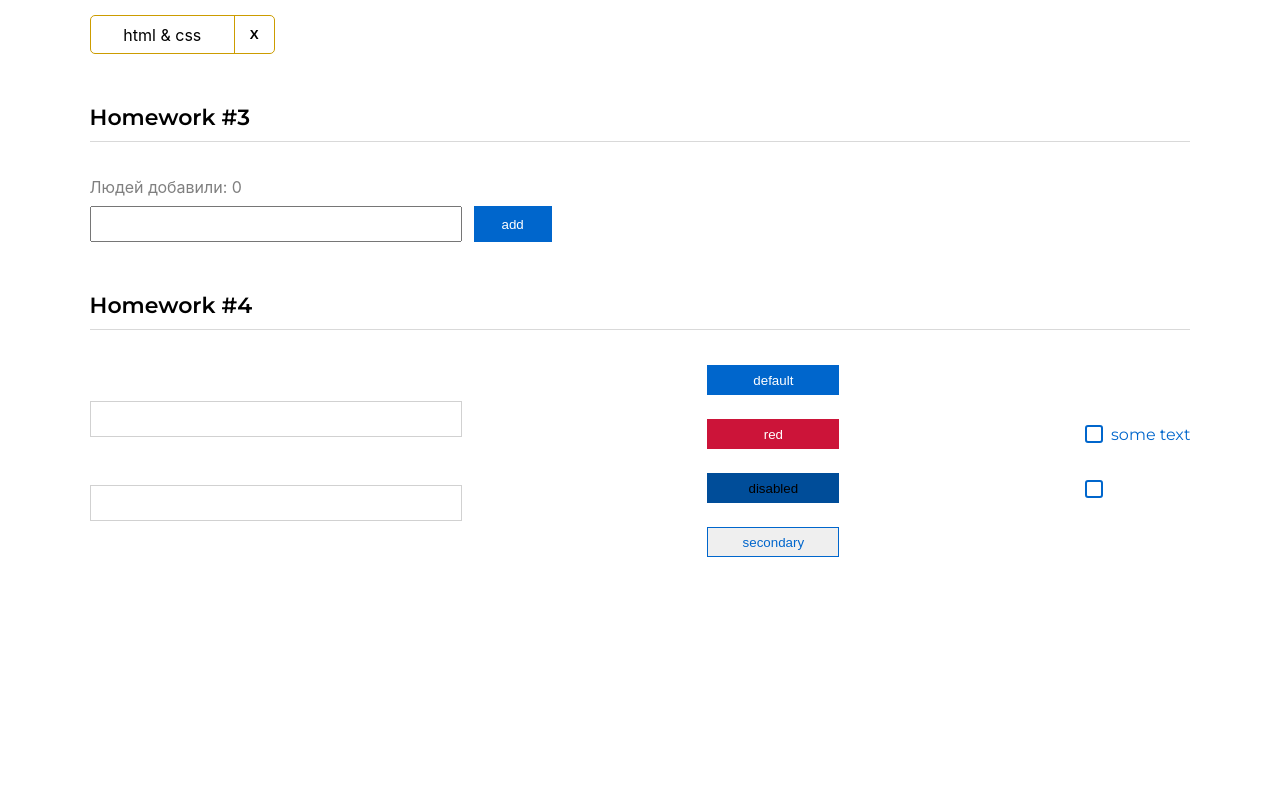
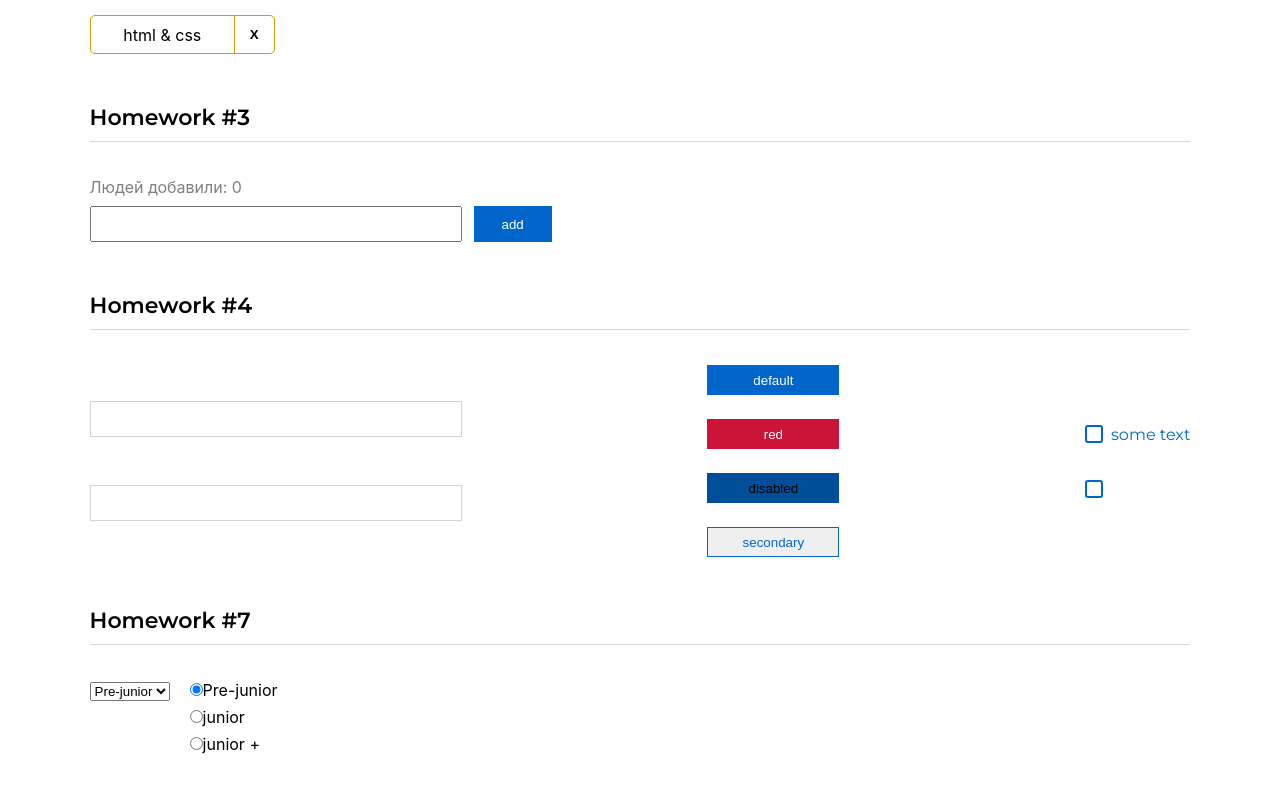
Before and after one commit to Dddmaxc/HomeWorkTwo, a React (Create React App) app: page /#/pre-junior in a window 1280 px wide. Shown: the part 979-1770 px from the top of the page. Before the commit the page ends 1586 px from the top, so only its background shows below. Built offline with nearby package versions, Linux system fonts and the light colour scheme.

Commit message:
fdfsdfsdf

```diff
--- a/src/s1-main/App.tsx
+++ b/src/s1-main/App.tsx
@@ -6,6 +6,7 @@ import HW3 from '../s2-homeworks/hw03/HW3'
 import HW4 from '../s2-homeworks/hw04/HW4'
 import HW5 from '../s2-homeworks/hw05/HW5'
 import HW6 from '../s2-homeworks/hw06/HW6'
+import HW7 from '../s2-homeworks/hw07/HW7'
 
 function App() {
 	return (
@@ -17,6 +18,7 @@ function App() {
 			{/* <HW4 /> */}
 			{/*при выполнении дз 5 и более - закомментировать здесь дз 1-4, так как они есть внутри дз 5 */}
 			<HW5 />
+			<HW7 />
 		</div>
 	)
 }
--- a/src/s2-homeworks/hw07/HW7.module.css
+++ b/src/s2-homeworks/hw07/HW7.module.css
@@ -1,2 +1,8 @@
 .container {
+	display: flex;
+	gap: 20px;
 }
+.SuperRadio {
+	display: flex;
+	flex-direction: column;
+}
--- a/src/s2-homeworks/hw07/HW7.tsx
+++ b/src/s2-homeworks/hw07/HW7.tsx
@@ -10,15 +10,19 @@ import s from './HW7.module.css'
  * 3 - в файле SuperRadio.tsx дописать name, checked, value (узнать для чего в радио name)
  * 4 - сделать стили в соответствии с дизайном
  * */
+export type OptionType = {
+	id: number
+	value: string
+}
 
-const arr = [
-    { id: 1, value: 'x' },
-    { id: 2, value: 'y' },
-    { id: 3, value: 'z' },
+const arr: OptionType[] = [
+	{ id: 1, value: 'Pre-junior' },
+	{ id: 2, value: 'junior' },
+	{ id: 3, value: 'junior +' },
 ] // value может быть изменено
 
 const HW7 = () => {
-    const [value, onChangeOption] = useState(1) // селект и радио должны работать синхронно
+	const [value, onChangeOption] = useState('Pre-junior') // селект и радио должны работать синхронно
 
 	return (
 		<div id={'hw7'}>
@@ -35,7 +39,7 @@ const HW7 = () => {
 							onChangeOption={onChangeOption}
 						/>
 					</div>
-                    <div>
+					<div className={s.SuperRadio}>
 						<SuperRadio
 							id={'hw7-super-radio'}
 							name={'hw7-radio'}
--- a/src/s2-homeworks/hw07/common/c5-SuperSelect/SuperSelect.tsx
+++ b/src/s2-homeworks/hw07/common/c5-SuperSelect/SuperSelect.tsx
@@ -4,6 +4,7 @@ import React, {
 	ChangeEvent,
 } from 'react'
 import s from './SuperSelect.module.css'
+import { OptionType } from '../../HW7'
 
 type DefaultSelectPropsType = DetailedHTMLProps<
 	SelectHTMLAttributes<HTMLSelectElement>,
@@ -11,8 +12,8 @@ type DefaultSelectPropsType = DetailedHTMLProps<
 >
 
 type SuperSelectPropsType = DefaultSelectPropsType & {
-    options?: any[]
-    onChangeOption?: (option: any) => void
+	options?: OptionType[]
+	onChangeOption?: (option: string) => void
 }
 
 const SuperSelect: React.FC<SuperSelectPropsType> = ({
@@ -23,12 +24,12 @@ const SuperSelect: React.FC<SuperSelectPropsType> = ({
 	...restProps
 }) => {
 	const mappedOptions: any[] = options
-        ? options.map((o) => (
+		? options.map(o => (
 				<option
 					id={'hw7-option-' + o.id}
 					className={s.option}
 					key={o.id}
-                  value={o.id}
+					value={o.value}
 				>
 					{o.value}
 				</option>
@@ -36,6 +37,8 @@ const SuperSelect: React.FC<SuperSelectPropsType> = ({
 		: [] // map options with key
 
 	const onChangeCallback = (e: ChangeEvent<HTMLSelectElement>) => {
+		onChangeOption?.(e.currentTarget.value)
+		onChange?.(e)
 		// делают студенты
 	}
 
--- a/src/s2-homeworks/hw07/common/c6-SuperRadio/SuperRadio.module.css
+++ b/src/s2-homeworks/hw07/common/c6-SuperRadio/SuperRadio.module.css
@@ -4,11 +4,12 @@
 .radio::before {
 }
 
-
 .radio:checked::before {
 }
 
 .label {
+	display: block;
+	padding-bottom: 7px;
 }
 
 .options {
--- a/src/s2-homeworks/hw07/common/c6-SuperRadio/SuperRadio.tsx
+++ b/src/s2-homeworks/hw07/common/c6-SuperRadio/SuperRadio.tsx
@@ -3,8 +3,10 @@ import React, {
 	InputHTMLAttributes,
 	DetailedHTMLProps,
 	HTMLAttributes,
+	ReactNode,
 } from 'react'
 import s from './SuperRadio.module.css'
+import { OptionType } from '../../HW7'
 
 type DefaultRadioPropsType = DetailedHTMLProps<
 	InputHTMLAttributes<HTMLInputElement>,
@@ -17,8 +19,8 @@ type DefaultSpanPropsType = DetailedHTMLProps<
 >
 
 type SuperRadioPropsType = Omit<DefaultRadioPropsType, 'type'> & {
-    options?: any[]
-    onChangeOption?: (option: any) => void
+	options?: OptionType[]
+	onChangeOption?: (option: string) => void
 
 	spanProps?: DefaultSpanPropsType // пропсы для спана
 }
@@ -35,21 +37,26 @@ const SuperRadio: React.FC<SuperRadioPropsType> = ({
 	...restProps
 }) => {
 	const onChangeCallback = (e: ChangeEvent<HTMLInputElement>) => {
+		onChangeOption?.(e.currentTarget.value)
+		onChange?.(e)
 		// делают студенты
 	}
 
 	const finalRadioClassName = s.radio + (className ? ' ' + className : '')
-    const spanClassName = s.span + (spanProps?.className ? ' ' + spanProps.className : '')
+	const spanClassName =
+		s.span + (spanProps?.className ? ' ' + spanProps.className : '')
 
-    const mappedOptions: any[] = options
-        ? options.map((o) => (
+	const mappedOptions: ReactNode[] = options
+		? options.map(o => (
 				<label key={name + '-' + o.id} className={s.label}>
 					<input
 						id={id + '-input-' + o.id}
 						className={finalRadioClassName}
 						type={'radio'}
+						value={o.value}
+						name={name}
+						checked={o.value === value}
 						// name, checked, value делают студенты
-
 						onChange={onChangeCallback}
 						{...restProps}
 					/>
```
Also changed, not shown: src/s2-homeworks/hw15/common/c9-SuperPagination/SuperPagination.tsx (+21 -19 lines). Lines whose indentation alone changed are shown as unchanged.
